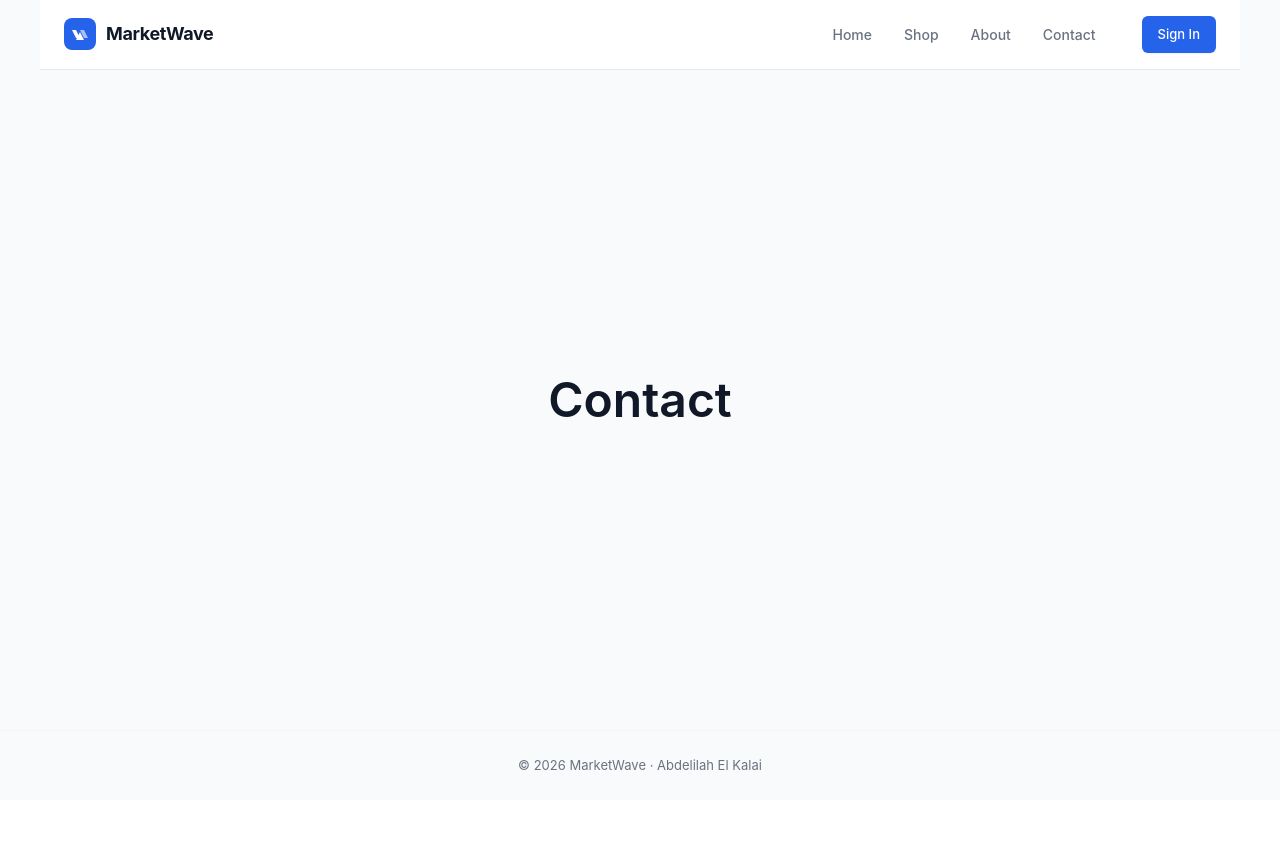
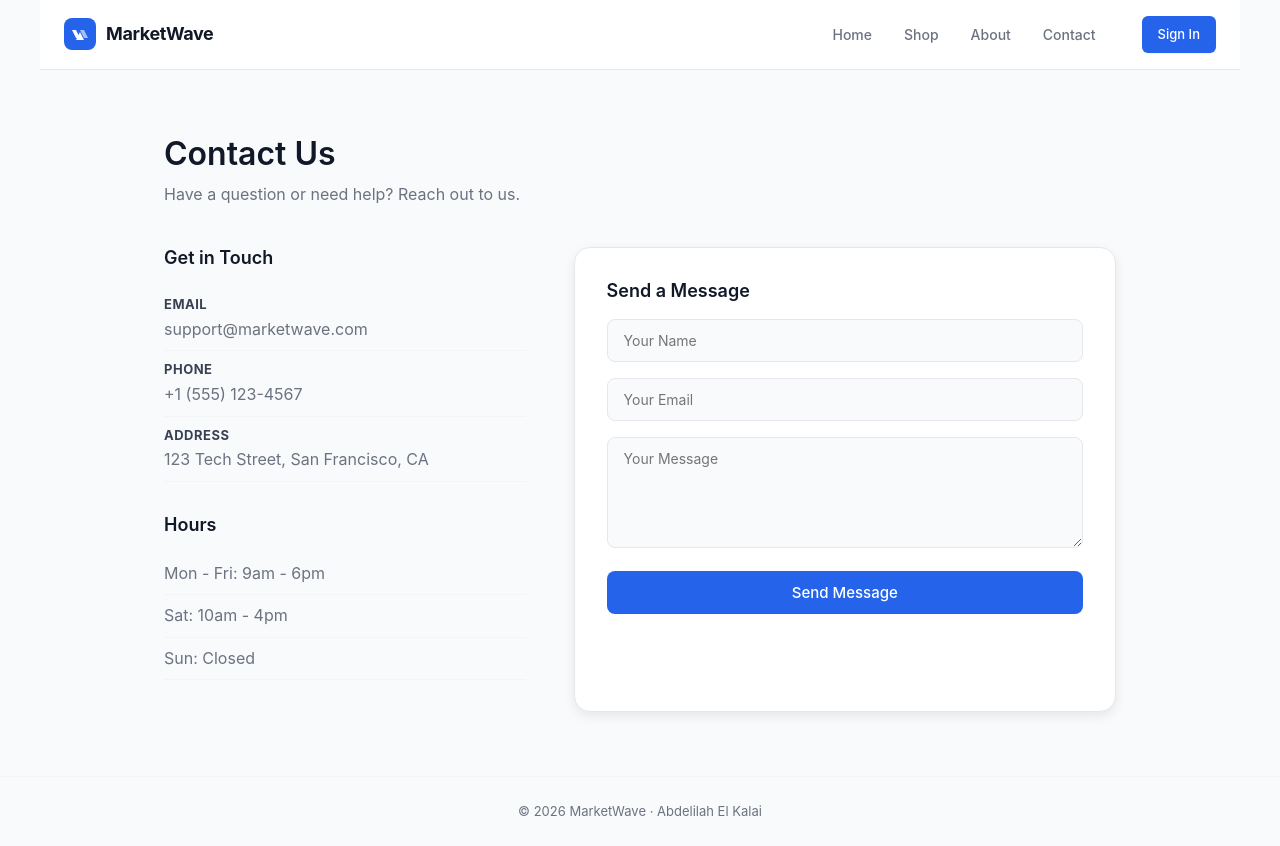
Before and after one commit to abdelilahelkalai/e-commerce, a React (Vite) app: page /contact in a window 1280 px wide. Before the commit the page ends 800 px from the top, so only its background shows below. Built offline with nearby package versions, Linux system fonts and the light colour scheme.

Commit message:
Update Contact page with content and styling

```diff
--- /dev/null
+++ b/src/pages/Contact.css
@@ -0,0 +1,102 @@
+.contact {
+  max-width: 1000px;
+  margin: 0 auto;
+  padding: 64px var(--container-padding);
+}
+
+.contact h1 {
+  font-size: 32px;
+  margin-bottom: 8px;
+}
+
+.contact > p {
+  color: var(--color-text-secondary);
+  margin-bottom: 40px;
+}
+
+.contact__grid {
+  display: grid;
+  grid-template-columns: 1fr 1.5fr;
+  gap: 48px;
+}
+
+.contact h2 {
+  font-size: 18px;
+  margin-bottom: 16px;
+}
+
+.contact__info ul {
+  list-style: none;
+  margin-bottom: 32px;
+}
+
+.contact__info li {
+  padding: 8px 0;
+  color: var(--color-text-secondary);
+  border-bottom: 1px solid var(--color-border-light);
+}
+
+.contact__info li strong {
+  color: var(--color-text);
+  display: block;
+  font-size: 13px;
+  text-transform: uppercase;
+  letter-spacing: 0.5px;
+  margin-bottom: 2px;
+}
+
+.contact__form {
+  background: var(--color-bg);
+  border: 1px solid var(--color-border);
+  border-radius: var(--radius-xl);
+  padding: 32px;
+  box-shadow: var(--shadow-md);
+}
+
+.contact__form input,
+.contact__form textarea {
+  width: 100%;
+  padding: 12px 16px;
+  margin-bottom: 16px;
+  border: 1px solid var(--color-border);
+  border-radius: var(--radius-md);
+  font-family: inherit;
+  font-size: 14px;
+  background: var(--color-bg-secondary);
+  color: var(--color-text);
+  transition: border-color var(--transition);
+}
+
+.contact__form input:focus,
+.contact__form textarea:focus {
+  outline: none;
+  border-color: var(--color-primary);
+}
+
+.contact__form textarea {
+  resize: vertical;
+}
+
+.contact__form button {
+  width: 100%;
+  padding: 12px 24px;
+  background: var(--color-primary);
+  color: #fff;
+  border: none;
+  border-radius: var(--radius-md);
+  font-size: 15px;
+  font-weight: 500;
+  cursor: pointer;
+  transition: background var(--transition);
+}
+
+.contact__form button:hover {
+  background: var(--color-primary-hover);
+}
+
+@media (max-width: 768px) {
+  .contact__grid {
+    grid-template-columns: 1fr;
+    gap: 32px;
+  }
+}
--- a/src/pages/Contact.jsx
+++ b/src/pages/Contact.jsx
@@ -1,7 +1,35 @@
+import './Contact.css'
+
 export default function Contact() {
   return (
-    <div className="page">
-      <h1>Contact</h1>
+    <div className="contact">
+      <h1>Contact Us</h1>
+      <p>Have a question or need help? Reach out to us.</p>
+
+      <div className="contact__grid">
+        <div className="contact__info">
+          <h2>Get in Touch</h2>
+          <ul>
+            <li><strong>Email</strong> support@marketwave.com</li>
+            <li><strong>Phone</strong> +1 (555) 123-4567</li>
+            <li><strong>Address</strong> 123 Tech Street, San Francisco, CA</li>
+          </ul>
+          <h2>Hours</h2>
+          <ul>
+            <li>Mon - Fri: 9am - 6pm</li>
+            <li>Sat: 10am - 4pm</li>
+            <li>Sun: Closed</li>
+          </ul>
+        </div>
+
+        <form className="contact__form" onSubmit={(e) => e.preventDefault()}>
+          <h2>Send a Message</h2>
+          <input type="text" placeholder="Your Name" required />
+          <input type="email" placeholder="Your Email" required />
+          <textarea placeholder="Your Message" rows="5" required />
+          <button type="submit">Send Message</button>
+        </form>
+      </div>
     </div>
   )
 }
```
